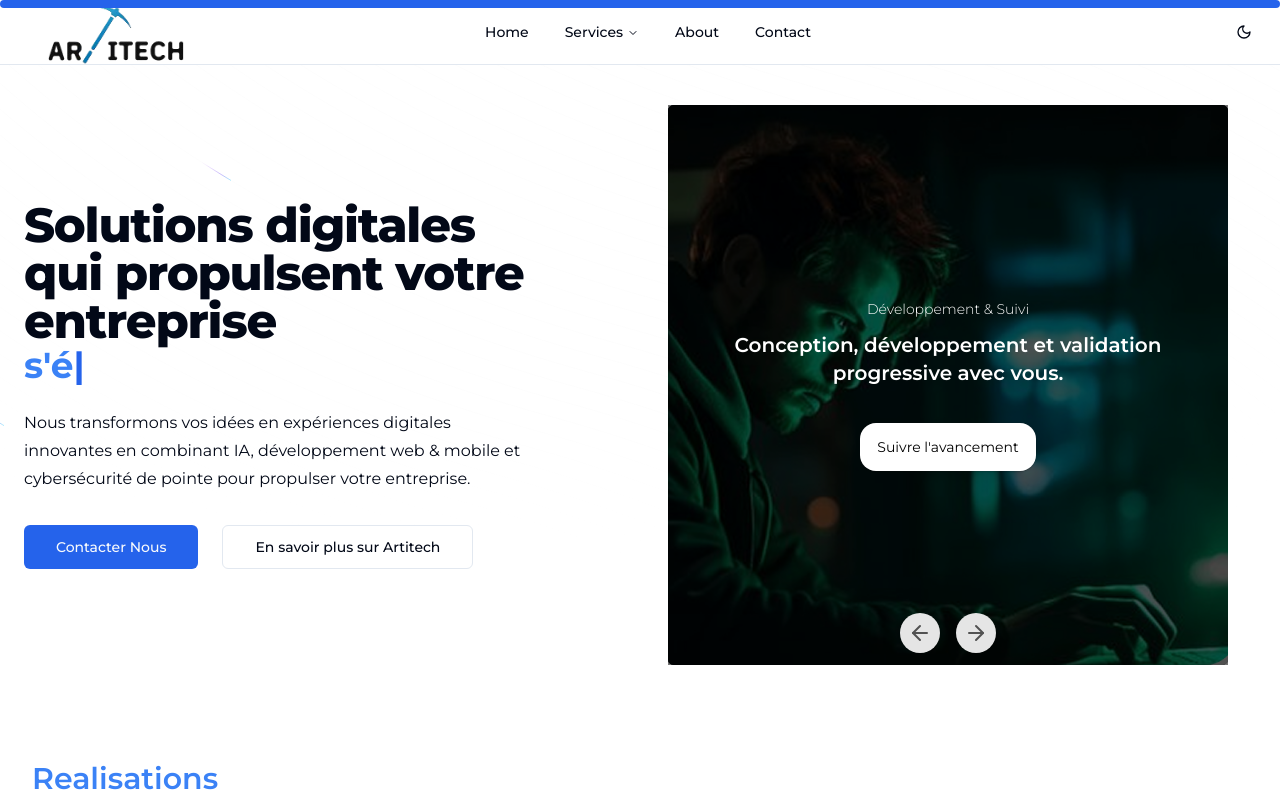
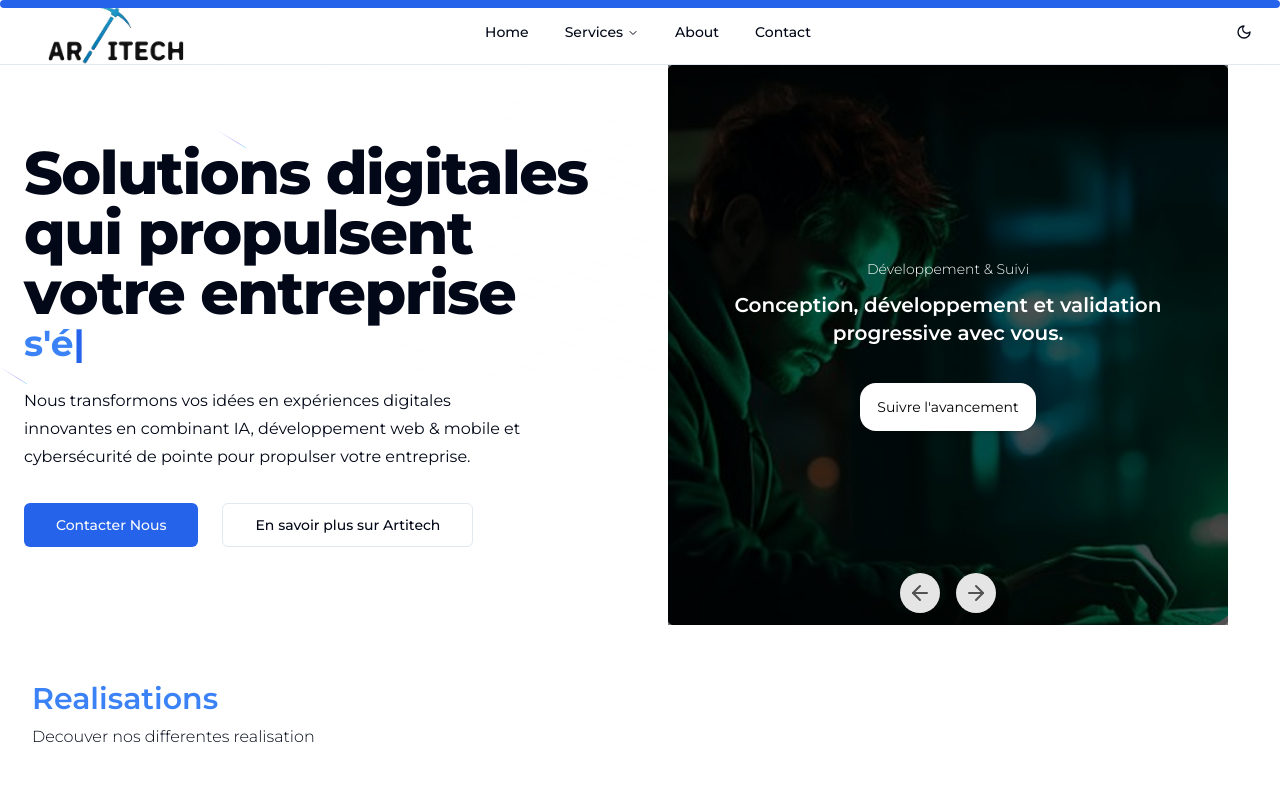
Before and after one commit to ArtitechEnterprise/artitech-website, a Next.js app: page / in a window 1280 px wide. Shown: the top 800 px of the page. Built offline with nearby package versions, Linux system fonts and the light colour scheme.

Commit message:
feat(components): enhance BaseHeroSection with link support for primary CTA and adjust styles

```diff
--- a/components/customs/base-hero-section.tsx
+++ b/components/customs/base-hero-section.tsx
@@ -2,8 +2,9 @@
 
 import React, { JSX } from "react";
 import { motion } from "framer-motion";
-import { Button } from "@/components/ui/button";
+import { Button, buttonVariants } from "@/components/ui/button";
 import { BackgroundBeams } from "@/components/ui/background-beams";
+import Link from "next/link";
 
 interface BaseHeroSectionProps {
   title: string;
@@ -11,6 +12,7 @@ interface BaseHeroSectionProps {
   description: string;
   primaryCTA?: string;
   secondaryCTA?: string;
+  href?: string;
   children?: React.ReactNode;
 }
 
@@ -21,15 +23,16 @@ export function BaseHeroSection({
   primaryCTA,
   secondaryCTA,
   children,
+  href,
 }: BaseHeroSectionProps) {
   return (
-    <div className="relative flex items-center justify-between overflow-hidden lg:min-h-[80vmin]">
+    <div className="relative flex items-center justify-between overflow-hidden">
       <BackgroundBeams />
       <div className="container relative z-10 mx-auto px-6">
         <div className="flex flex-col items-center md:flex-row">
           <div className="text-left md:w-1/2">
             <motion.h1
-              className="mt-8 scroll-m-20 text-3xl font-extrabold leading-8 tracking-tight lg:mt-0 lg:w-5/6 lg:text-5xl"
+              className="mt-8 scroll-m-20 text-3xl font-extrabold leading-8 tracking-tight lg:mt-0 lg:text-6xl"
               initial={{ opacity: 0, y: 20 }}
               animate={{ opacity: 1, y: 0 }}
               transition={{ duration: 0.5 }}
@@ -45,7 +48,7 @@ export function BaseHeroSection({
               {subtitle}
             </motion.h2>
             <motion.p
-              className="leading-7 lg:w-5/6 [&:not(:first-child)]:mt-6"
+              className="leading-7 lg:w-5/6"
               initial={{ opacity: 0, y: 20 }}
               animate={{ opacity: 1, y: 0 }}
               transition={{ duration: 0.5, delay: 0.4 }}
@@ -59,9 +62,12 @@ export function BaseHeroSection({
               className="mt-8"
             >
               {primaryCTA && (
-                <Button size="lg" className="mb-4 mr-6 md:mb-0">
+                <Link
+                  href={href as string}
+                  className={`mb-4 mr-6 md:mb-0 ${buttonVariants({ variant: "default", size: "lg" })}`}
+                >
                   {primaryCTA}
-                </Button>
+                </Link>
               )}
               {secondaryCTA && (
                 <Button size="lg" variant="outline">
```
